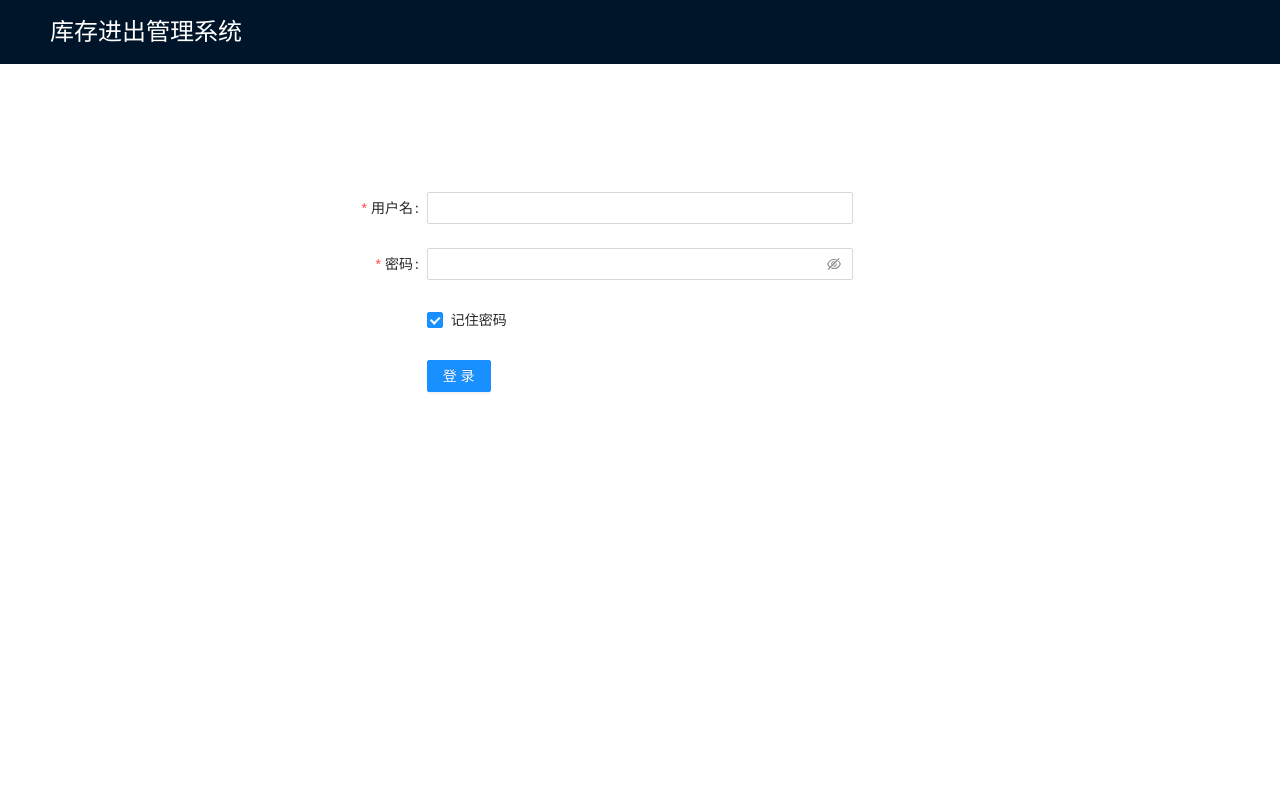
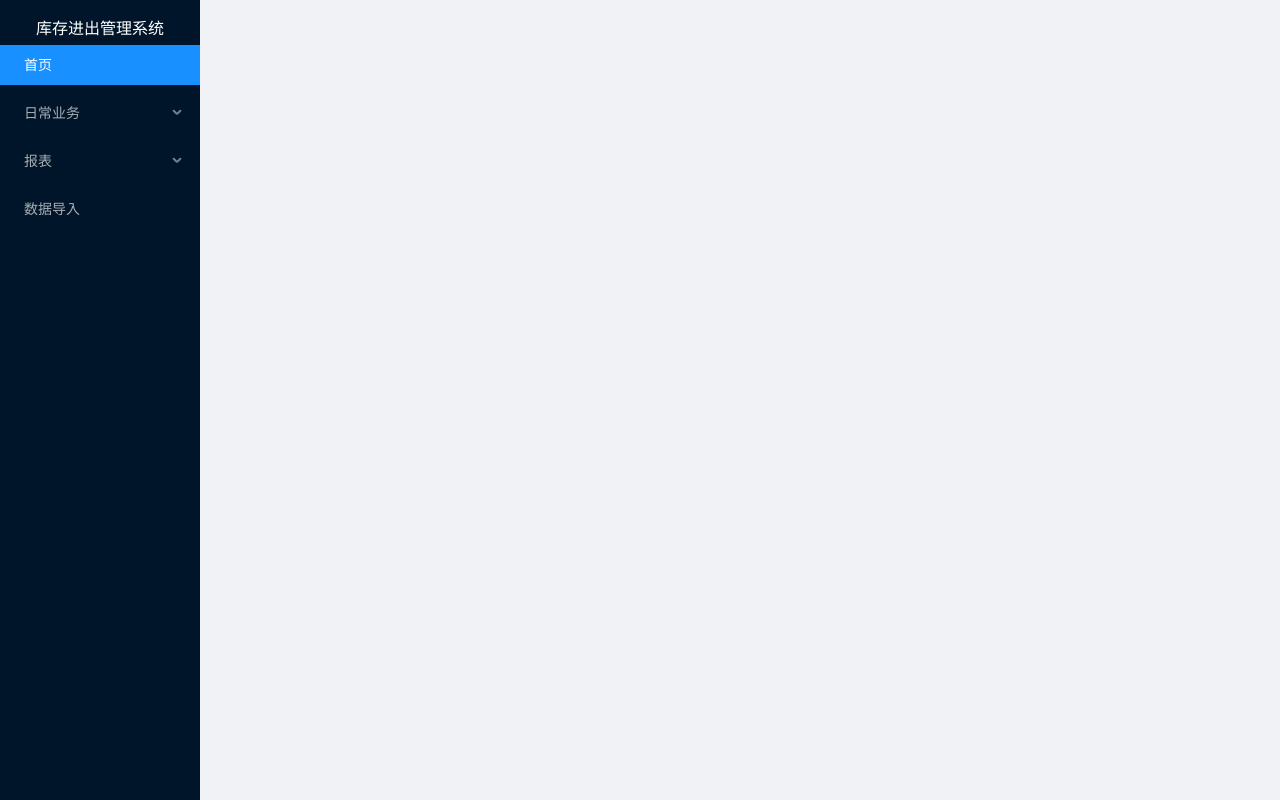
Before and after one commit to jys77/stock-manage, a React (Create React App) app: page /dashboard in a window 1280 px wide. Built offline with nearby package versions, Linux system fonts and the light colour scheme.

Commit message:
feat: add dashboard

```diff
--- a/package.json
+++ b/package.json
@@ -9,6 +9,7 @@
     "antd": "^4.6.4",
     "react": "^16.13.1",
     "react-dom": "^16.13.1",
+    "react-router-dom": "^5.2.0",
     "react-scripts": "3.4.3"
   },
   "scripts": {
--- a/src/App.js
+++ b/src/App.js
@@ -1,10 +1,15 @@
 import React from "react";
+import { BrowserRouter, Route } from "react-router-dom";
 import { Login } from "./containers/Login";
+import { Dashboard } from "./containers/Dashboard";
 function App() {
   return (
-    <div className="App">
-      <Login />
-    </div>
+    <BrowserRouter>
+      <div className="App">
+        <Route path="/" exact component={Login} />
+        <Route path="/dashboard" component={Dashboard} />
+      </div>
+    </BrowserRouter>
   );
 }
 
--- /dev/null
+++ b/src/containers/Dashboard.js
@@ -0,0 +1,53 @@
+import React from "react";
+import { Route, NavLink } from "react-router-dom";
+import { Layout, Menu } from "antd";
+import { StockIn } from "./StockIn";
+import { Sell } from "./Sell";
+import { Manage } from "./Manage";
+const { Sider, Content } = Layout;
+const { SubMenu } = Menu;
+
+export const Dashboard = () => {
+  return (
+    <Layout className="dashboard">
+      <Sider
+        style={{
+          overflow: "auto",
+          height: "100vh",
+          position: "fixed",
+          left: 0,
+        }}
+        breakpoint="lg"
+        collapsedWidth="0"
+      >
+        <div className="dashboard-title">库存进出管理系统</div>
+        <Menu theme="dark" defaultSelectedKeys={["1"]} mode="inline">
+          <Menu.Item key="1">
+            <NavLink to="/dashboard">首页</NavLink>
+          </Menu.Item>
+          <SubMenu key="sub1" title="日常业务">
+            <Menu.Item key="2">
+              <NavLink to="/dashboard/in">入库</NavLink>
+            </Menu.Item>
+            <Menu.Item key="3">
+              <NavLink to="/dashboard/out">售出</NavLink>
+            </Menu.Item>
+            <Menu.Item key="4">
+              <NavLink to="/dashboard/manage">物品管理</NavLink>
+            </Menu.Item>
+          </SubMenu>
+          <SubMenu key="sub2" title="报表">
+            <Menu.Item key="5">入库记录</Menu.Item>
+            <Menu.Item key="6">售出记录</Menu.Item>
+          </SubMenu>
+          <Menu.Item key="7">数据导入</Menu.Item>
+        </Menu>
+      </Sider>
+      <Content style={{ marginLeft: 200 }}>
+        <Route path="/dashboard/in" component={StockIn} />
+        <Route path="/dashboard/out" component={Sell} />
+        <Route path="/dashboard/manage" component={Manage} />
+      </Content>
+    </Layout>
+  );
+};
--- a/src/containers/Login.js
+++ b/src/containers/Login.js
@@ -28,7 +28,7 @@ export const Login = () => {
   return (
     <>
       <Header className="login-title">库存进出管理系统</Header>
-      <Content className="login-form">
+      <Content>
         <Form
           {...layout}
           name="basic"
@@ -37,6 +37,7 @@ export const Login = () => {
           }}
           onFinish={onFinish}
           onFinishFailed={onFinishFailed}
+          className="login-form"
         >
           <Form.Item
             label="用户名"
--- /dev/null
+++ b/src/containers/Manage.js
@@ -0,0 +1,5 @@
+import React from "react";
+
+export const Manage = () => {
+  return <div>Manage</div>;
+};
--- /dev/null
+++ b/src/containers/Sell.js
@@ -0,0 +1,5 @@
+import React from "react";
+
+export const Sell = () => {
+  return <div>Sell</div>;
+};
--- /dev/null
+++ b/src/containers/StockIn.js
@@ -0,0 +1,5 @@
+import React from "react";
+
+export const StockIn = () => {
+  return <div>Stock in</div>;
+};
--- a/src/index.css
+++ b/src/index.css
@@ -24,3 +24,14 @@ body {
 .login-form {
   margin: 8rem auto;
 }
+
+.dashboard {
+  min-height: 100vh;
+}
+
+.dashboard-title {
+  margin-top: 1rem;
+  text-align: center;
+  font-size: 1rem;
+  color: #fff;
+}
```
Also changed, not shown: 1 other file (tests, documents, lock files or other folders).
